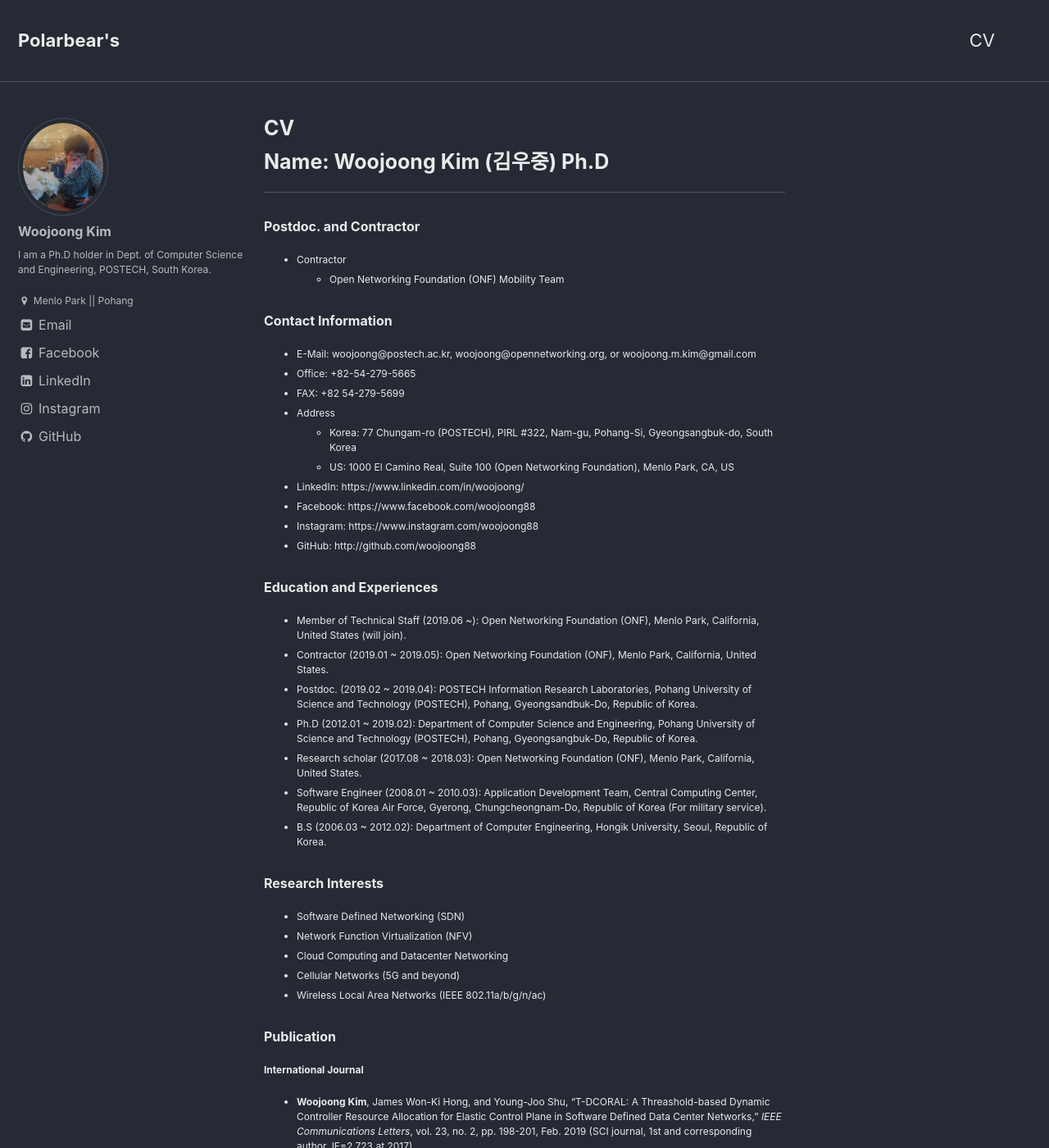
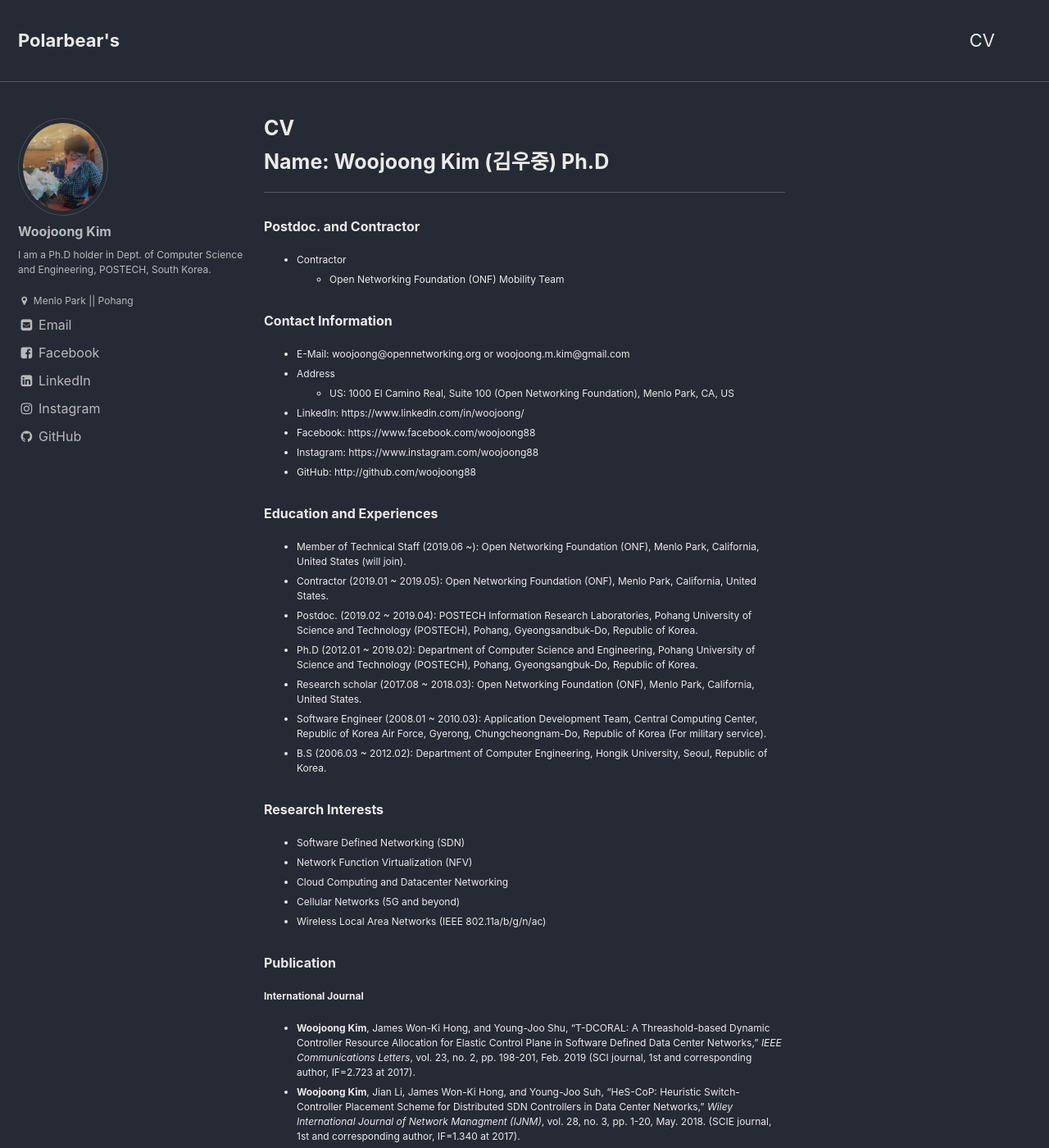
Before and after one commit to woojoong88/woojoong88.github.io, a Jekyll site: the page built from _pages/cv.md, in a window 1280 px wide and 1400 px high. Shown: the whole window at 82% size. Built offline with Jekyll 4.4.1, drawn with Linux system fonts in a browser that asks for light colours; some of the changed text lies outside the part shown.

```diff
--- a/_pages/cv.md
+++ b/_pages/cv.md
@@ -16,11 +16,8 @@ date: 2018-01-20T22:20:52+00:00
   * Open Networking Foundation (ONF) Mobility Team
 
 ### Contact Information
-* E-Mail: woojoong@postech.ac.kr, woojoong@opennetworking.org, or woojoong.m.kim@gmail.com
-* Office: +82-54-279-5665
-* FAX: +82 54-279-5699
+* E-Mail: woojoong@opennetworking.org or woojoong.m.kim@gmail.com
 * Address
-  * Korea: 77 Chungam-ro (POSTECH), PIRL \#322, Nam-gu, Pohang-Si, Gyeongsangbuk-do, South Korea
   * US: 1000 El Camino Real, Suite 100 (Open Networking Foundation), Menlo Park, CA, US
 * LinkedIn: https://www.linkedin.com/in/woojoong/
 * Facebook: https://www.facebook.com/woojoong88
```
Also changed, not shown: other parts of _pages/cv.md (+1 -0 lines).
